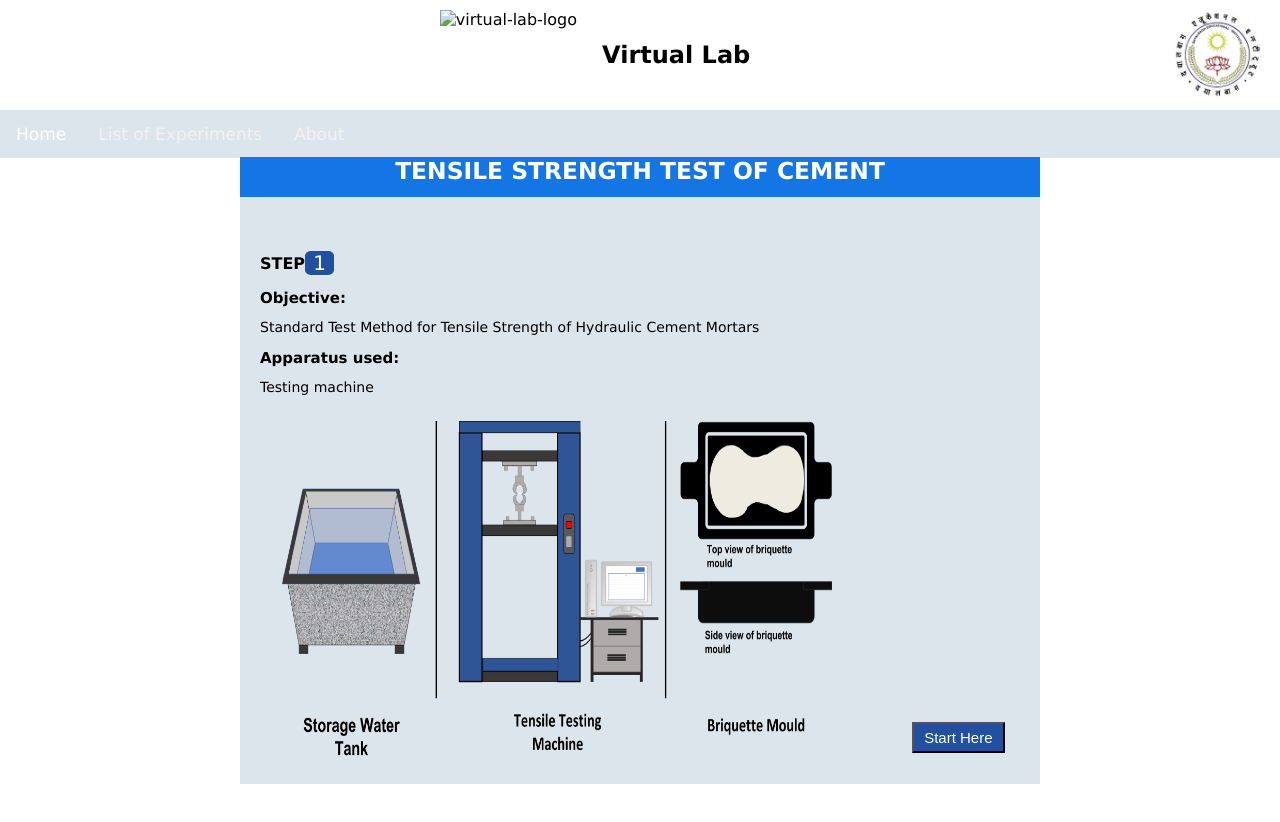
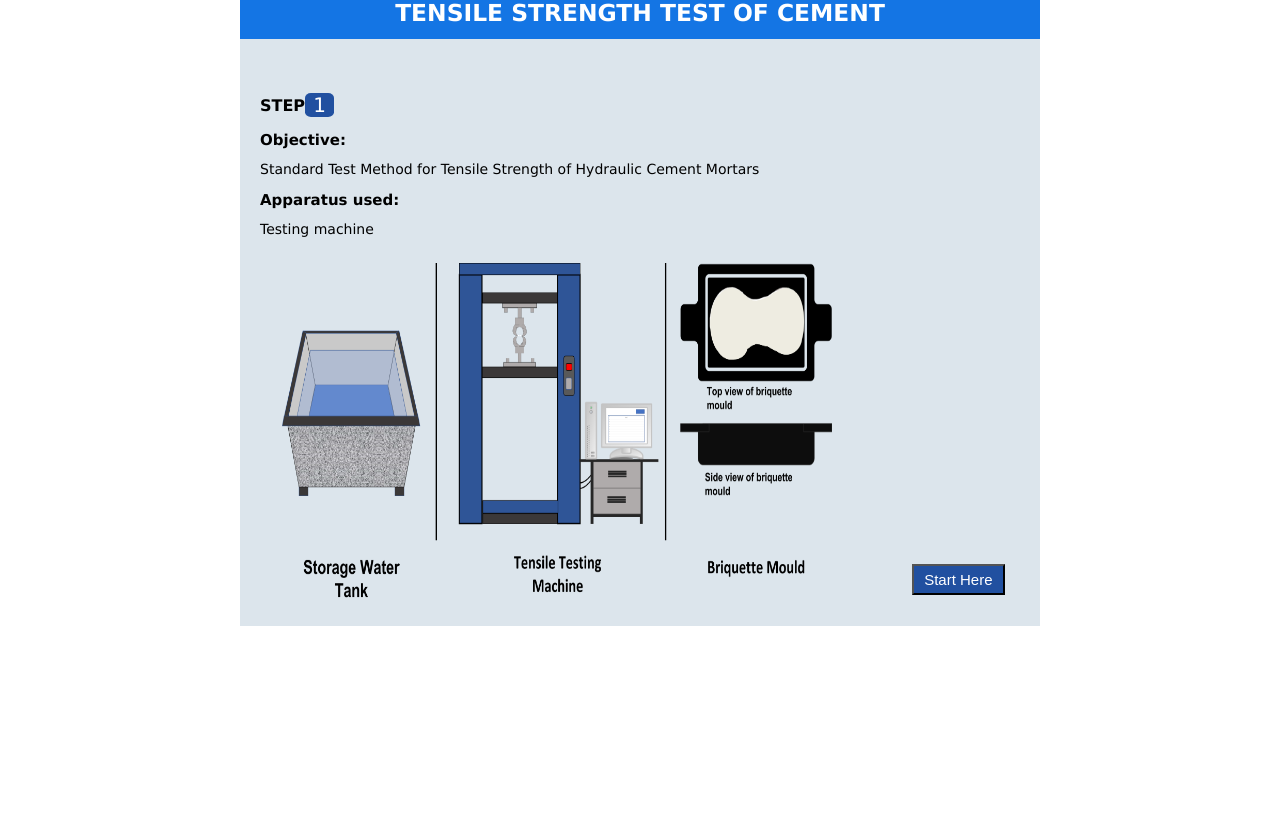
Before and after one commit to virtual-labs/exp-tensile-strength-dei, a plain HTML site: page experiment/simulation/index.html in a window 1280 px wide. After the commit the page ends 800 px from the top, so only its background shows below. Drawn offline with Linux system fonts and the light colour scheme.

Commit message:
nav bar removed

```diff
--- a/experiment/simulation/index.html
+++ b/experiment/simulation/index.html
@@ -10,18 +10,6 @@
     <title>Civil Engineering - Virtual Lab</title>
   </head>
   <body>
-  <div class="header">
-    <img class="header-img" src="images/header.png" alt="virtual-lab-logo">
-    <h2 class="subject">Virtual Lab</h2>
-    <img class="header-img2" src="images/dei.jpg" alt="dei-logo">
-
-  </div>
-
-  <div class="topnav" id="myHeader">
-    <a class="active" href="#home">Home</a>
-    <a href="#news">List of Experiments</a>
-    <a href="#about">About</a>
-  </div>
 
   <body style="margin:0; font-family: verdana; color: #000;">
     <table align="center">
```
